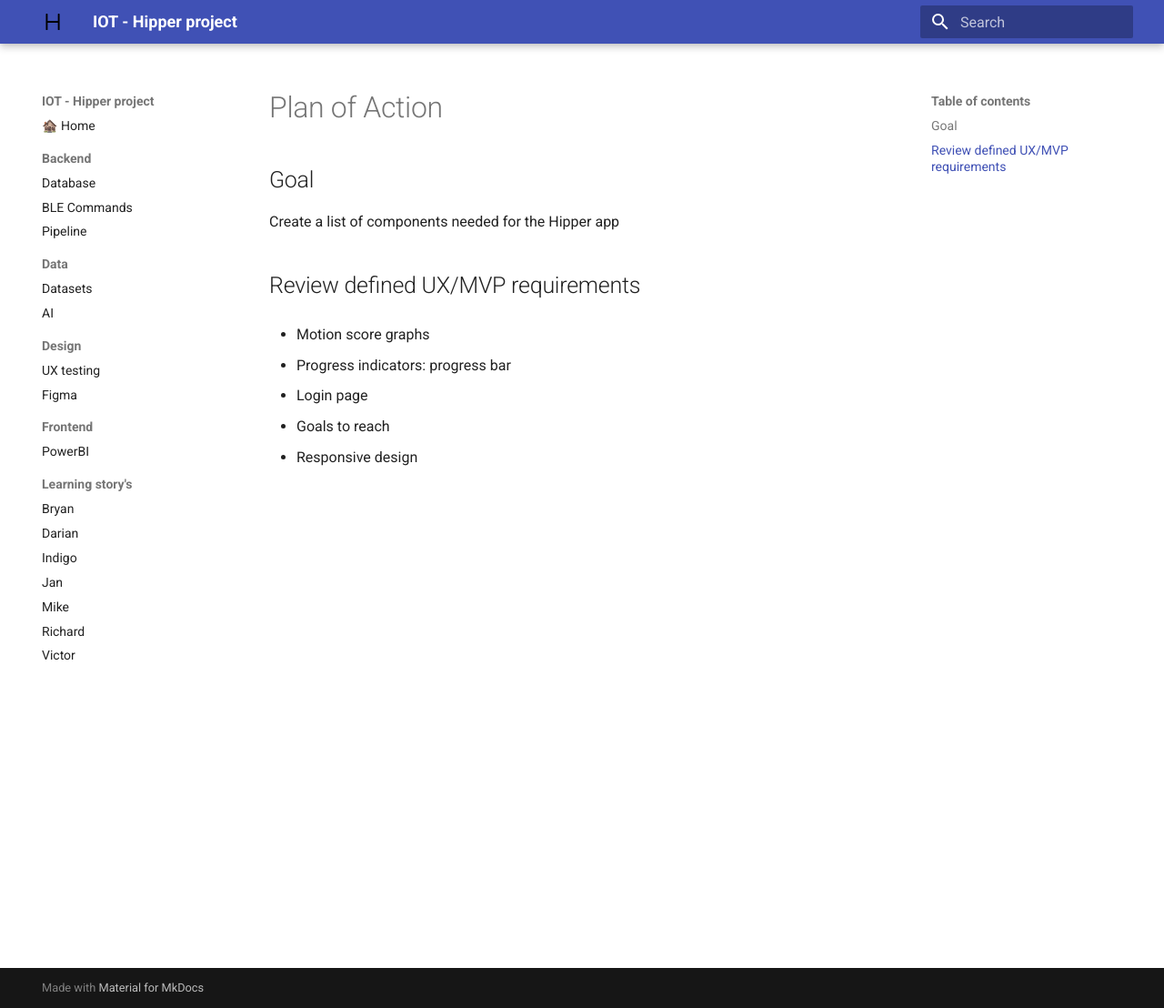
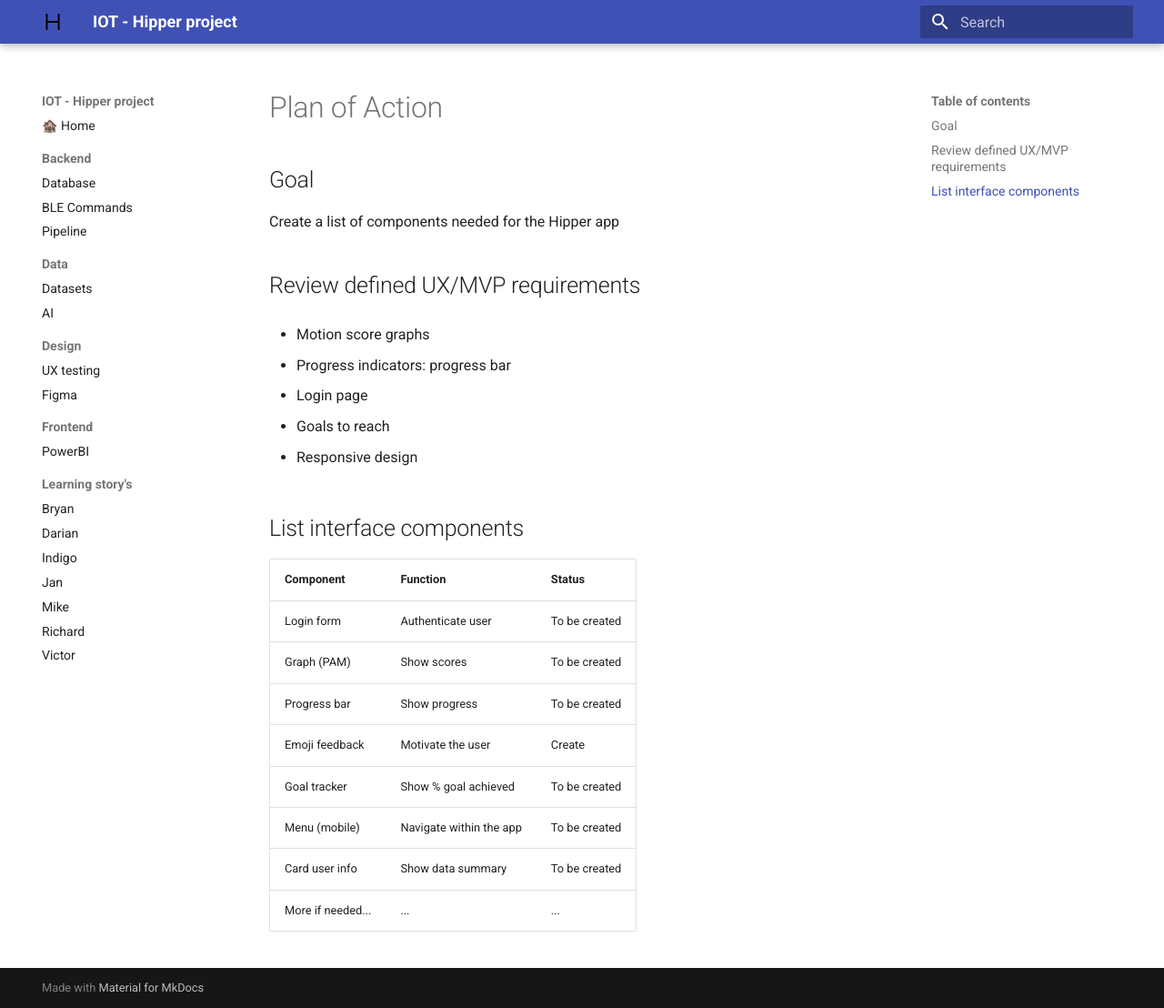
Before and after one commit to Vic-Warden/Digital-Life-Hipper-Monitoring, an MkDocs documentation site: the page built from docs/Research/PoA.md, in a window 1280 px wide and 1108 px high. Shown: the whole window at 91% size. Built offline with MkDocs 1.6.1 and Material for MkDocs 9.7.7, drawn with Linux system fonts in a browser that asks for light colours.

Commit message:
PAO List interface components

```diff
--- a/docs/Research/PoA.md
+++ b/docs/Research/PoA.md
@@ -15,3 +15,16 @@ Create a list of components needed for the Hipper app
 - Goals to reach
 
 - Responsive design
+
+## List interface components
+
+| Component         | Function                  | Status |
+| ---------------- | --------------------------- | ------- |
+| Login form | Authenticate user | To be created |
+| Graph (PAM) | Show scores | To be created |
+| Progress bar | Show progress | To be created |
+| Emoji feedback | Motivate the user | Create |
+| Goal tracker | Show % goal achieved | To be created |
+| Menu (mobile) | Navigate within the app | To be created |
+| Card user info | Show data summary | To be created |
+| More if needed...              | ... | ... |
```
